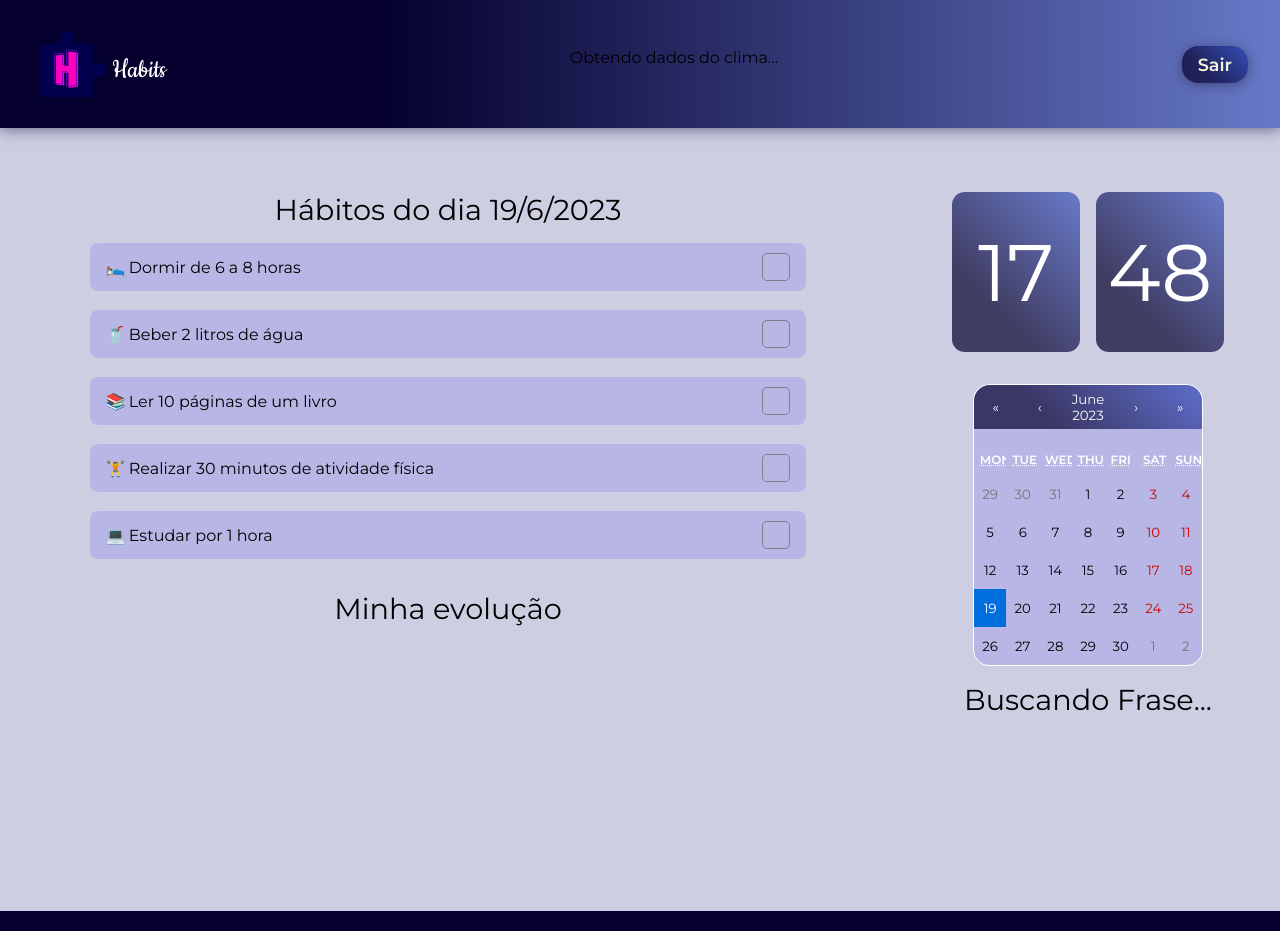
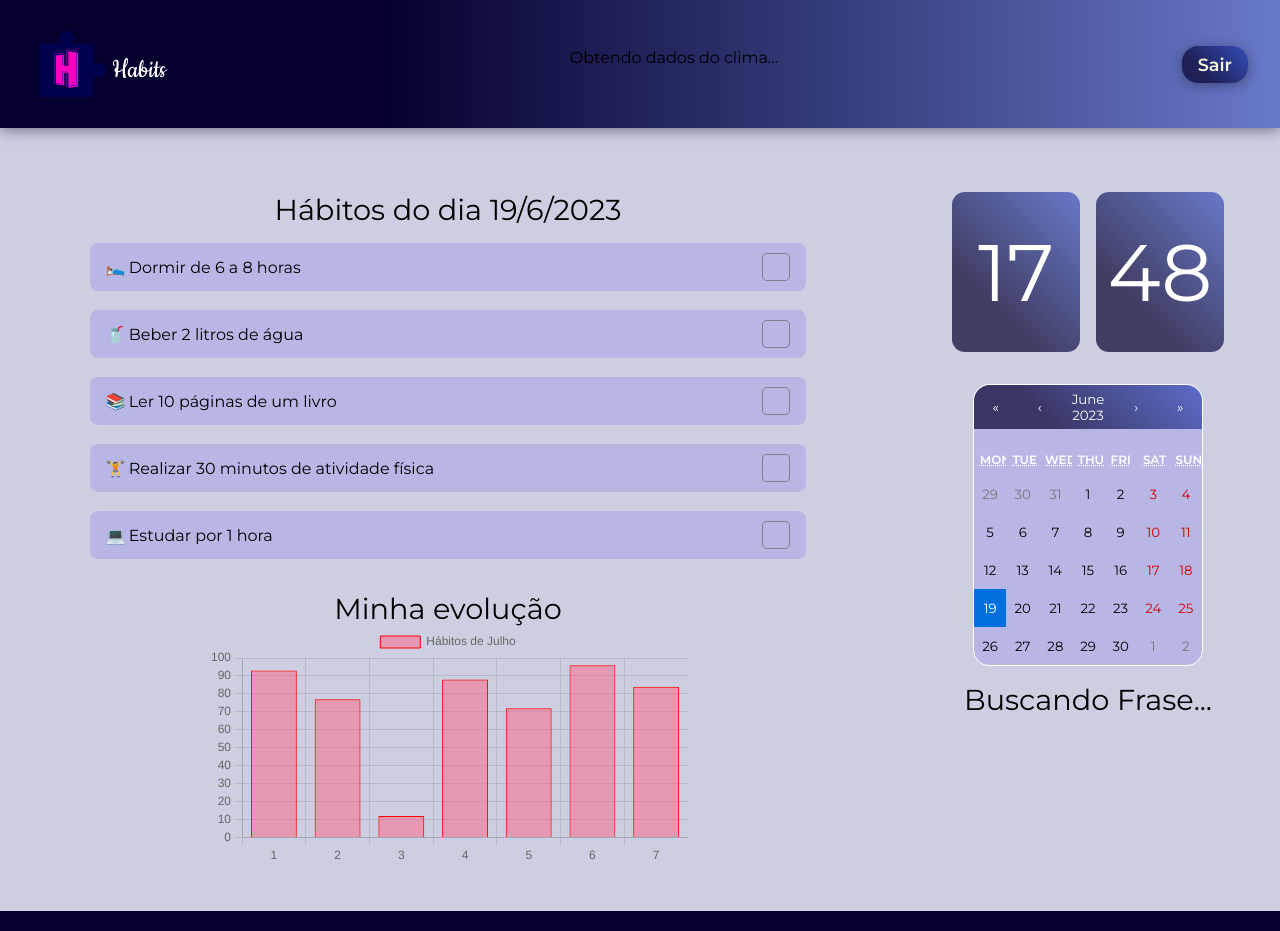
Before and after one commit to HuandySilva/Gerenciador-de-habitos, a React (Vite) app in the folder Front-end/: page /home in a window 1280 px wide. Shown: the top 931 px of the page. Built offline with nearby package versions, Linux system fonts and the light colour scheme; no server answers; a web font is replaced by a local one.

Commit message:
Últimas alterações

```diff
--- a/Front-end/package.json
+++ b/Front-end/package.json
@@ -12,8 +12,10 @@
   "dependencies": {
     "@hookform/resolvers": "^3.1.1",
     "axios": "^1.4.0",
+    "chart.js": "^4.3.0",
     "react": "^18.2.0",
     "react-calendar": "^4.3.0",
+    "react-chartjs-2": "^5.2.0",
     "react-dom": "^18.2.0",
     "react-hook-form": "^7.45.0",
     "react-router-dom": "^6.14.0",
@@ -29,6 +31,6 @@
     "eslint-plugin-react": "^7.32.2",
     "eslint-plugin-react-hooks": "^4.6.0",
     "eslint-plugin-react-refresh": "^0.3.4",
-    "vite": "^4.3.9"
+    "vite": "^4.4.4"
   }
 }
--- a/Front-end/src/Componentes/Home.jsx
+++ b/Front-end/src/Componentes/Home.jsx
@@ -4,8 +4,56 @@ import '../Styles/Home.css'
 import Calendario from '../api/Calendario'
 import Frase from '../api/Frase'
 
+import {
+    Chart as ChartJS,
+    CategoryScale,
+    LinearScale,
+    BarElement,
+    Title,
+    Tooltip,
+    Legend,
+} from 'chart.js';
+
+import { Bar } from 'react-chartjs-2';
+
+ChartJS.register(
+    CategoryScale,
+    LinearScale,
+    BarElement,
+    Title,
+    Tooltip,
+    Legend
+);
+
 
 export default function Home(){
+
+    const options = {
+        responsive: true,
+        plugins: {
+            legend: {
+                position: 'top',
+            },
+            title: {
+                display: false,
+                text: 'Dataset',
+            },
+        },
+    };
+
+    const labels = ['1', '2', '3', '4', '5', '6', '7'];
+    const data = {
+        labels,
+        datasets: [
+            {
+                label: ['Hábitos de Julho'],
+                data: labels.map((() => Math.floor(Math.random() * 100))),
+                backgroundColor: 'rgba(255, 99, 132, 0.5)',
+                borderColor: 'red',
+                borderWidth: 1
+            },
+        ],
+    };
 
     const [checklist, setCheklist] = useState({
         dormir: false,
@@ -102,6 +150,7 @@ export default function Home(){
                 </div>
                 <div className='Home-section-tabela'>
                     Minha evolução
+                    <Bar options={options} data={data} />
                 </div>
             </section>
             <section className='Home-section-apis'>
```
Also changed, not shown: 2 other files (tests, documents, lock files or other folders).
